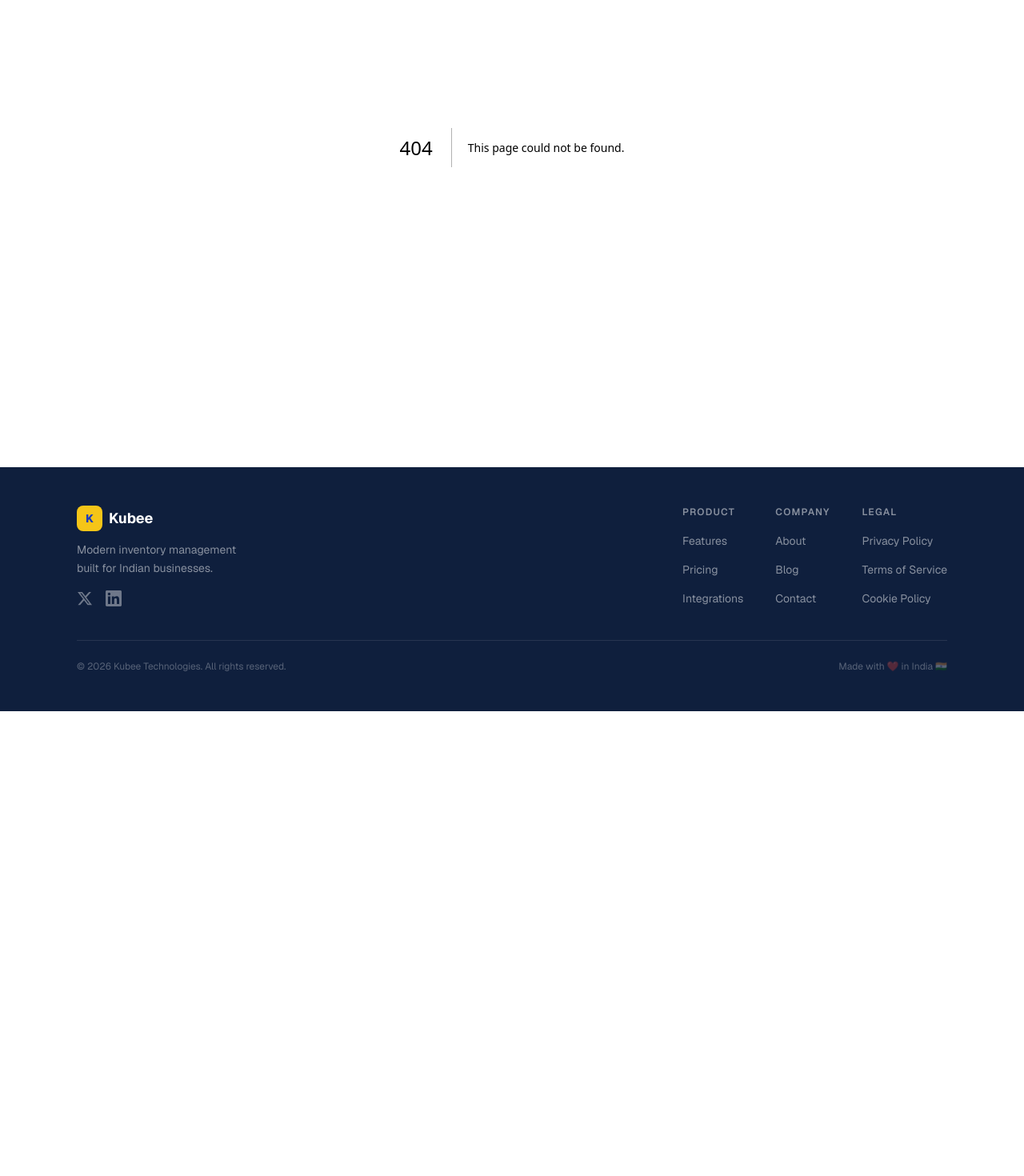
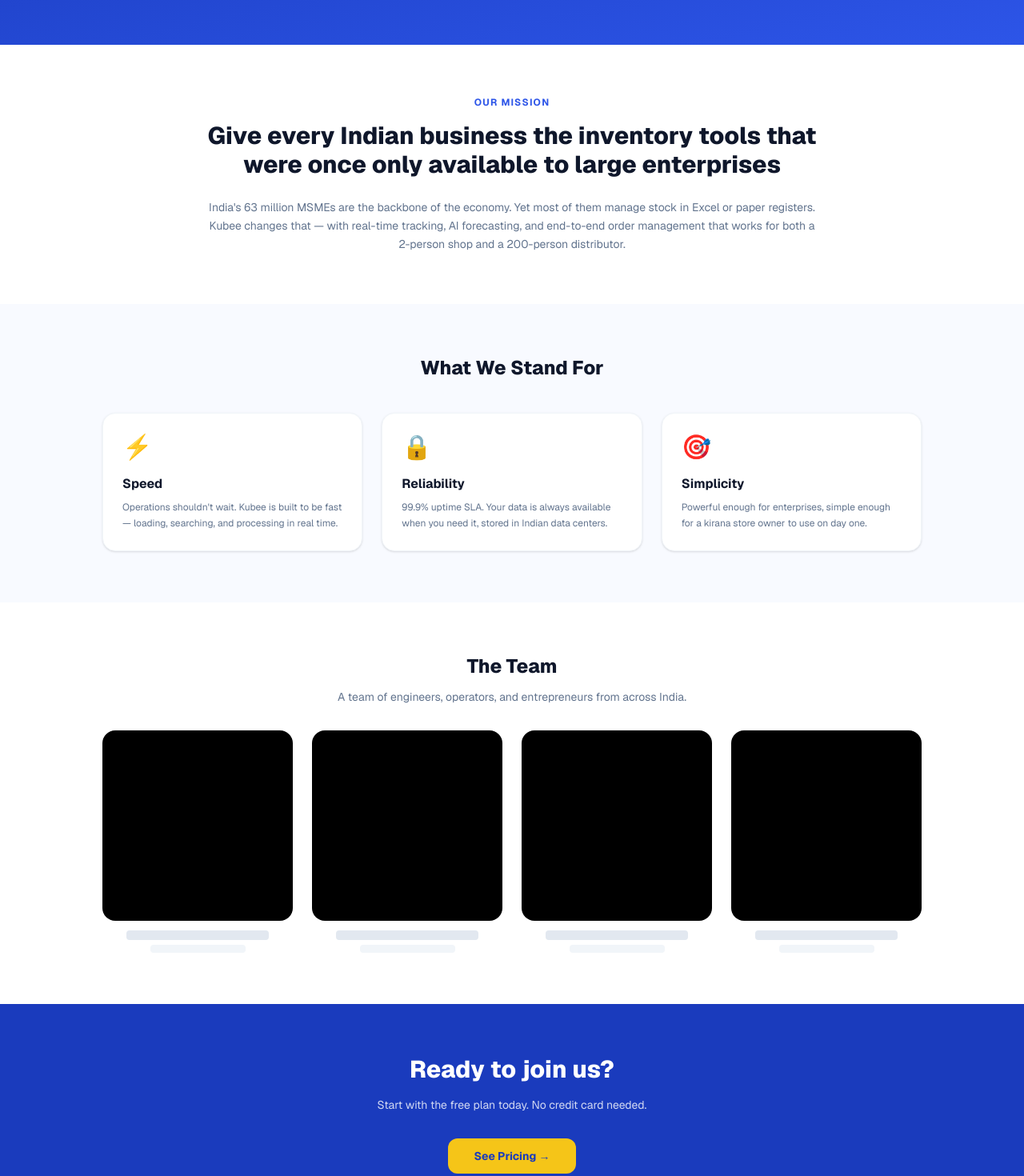
Before and after one commit to Heeneth12/kubee_mkt, a Next.js app: page /about in a window 1280 px wide. Before the commit this address had no page. Shown: the part 280-1750 px from the top of the page at 80% size. Before the commit the page ends 1169 px from the top, so only its background shows below. Built offline with nearby package versions, Linux system fonts and the light colour scheme.

Commit message:
feat: add about page with mission, values, team placeholders

```diff
--- /dev/null
+++ b/app/about/page.tsx
@@ -0,0 +1,99 @@
+import type { Metadata } from "next";
+import Link from "next/link";
+
+export const metadata: Metadata = {
+  title: "About",
+  description: "Learn about Kubee — modern inventory management built for Indian businesses.",
+};
+
+const values = [
+  {
+    icon: "⚡",
+    title: "Speed",
+    description: "Operations shouldn't wait. Kubee is built to be fast — loading, searching, and processing in real time.",
+  },
+  {
+    icon: "🔒",
+    title: "Reliability",
+    description: "99.9% uptime SLA. Your data is always available when you need it, stored in Indian data centers.",
+  },
+  {
+    icon: "🎯",
+    title: "Simplicity",
+    description: "Powerful enough for enterprises, simple enough for a kirana store owner to use on day one.",
+  },
+];
+
+export default function AboutPage() {
+  return (
+    <>
+      {/* Hero */}
+      <section className="bg-gradient-to-br from-brand-blue-dark to-brand-blue py-20 text-center px-4">
+        <h1 className="text-4xl sm:text-5xl font-extrabold text-white mb-4">
+          Built for Indian Businesses
+        </h1>
+        <p className="text-base text-white/80 max-w-xl mx-auto">
+          We started Kubee because we saw Indian businesses struggling with outdated spreadsheets and expensive software that wasn't built for the way India works.
+        </p>
+      </section>
+
+      {/* Mission */}
+      <section className="py-16 px-4">
+        <div className="max-w-3xl mx-auto text-center">
+          <p className="text-xs font-bold text-brand-blue uppercase tracking-widest mb-4">Our Mission</p>
+          <h2 className="text-3xl font-extrabold text-slate-900 mb-6">
+            Give every Indian business the inventory tools that were once only available to large enterprises
+          </h2>
+          <p className="text-sm text-slate-500 leading-relaxed">
+            India's 63 million MSMEs are the backbone of the economy. Yet most of them manage stock in Excel or paper registers. Kubee changes that — with real-time tracking, AI forecasting, and end-to-end order management that works for both a 2-person shop and a 200-person distributor.
+          </p>
+        </div>
+      </section>
+
+      {/* Values */}
+      <section className="bg-brand-light py-16 px-4">
+        <div className="max-w-5xl mx-auto">
+          <h2 className="text-2xl font-extrabold text-slate-900 text-center mb-10">What We Stand For</h2>
+          <div className="grid grid-cols-1 sm:grid-cols-3 gap-6">
+            {values.map((v) => (
+              <div key={v.title} className="bg-white rounded-2xl p-6 border border-slate-100 shadow-sm">
+                <div className="text-3xl mb-4">{v.icon}</div>
+                <h3 className="font-bold text-slate-900 mb-2">{v.title}</h3>
+                <p className="text-xs text-slate-500 leading-relaxed">{v.description}</p>
+              </div>
+            ))}
+          </div>
+        </div>
+      </section>
+
+      {/* Team placeholder */}
+      <section className="py-16 px-4">
+        <div className="max-w-5xl mx-auto text-center">
+          <h2 className="text-2xl font-extrabold text-slate-900 mb-3">The Team</h2>
+          <p className="text-sm text-slate-500 mb-8">A team of engineers, operators, and entrepreneurs from across India.</p>
+          <div className="grid grid-cols-2 sm:grid-cols-4 gap-6">
+            {[1, 2, 3, 4].map((i) => (
+              <div key={i} className="text-center">
+                <div className="bg-black rounded-2xl w-full aspect-square mb-3" />
+                <div className="h-3 bg-slate-200 rounded w-3/4 mx-auto mb-1.5" />
+                <div className="h-2.5 bg-slate-100 rounded w-1/2 mx-auto" />
+              </div>
+            ))}
+          </div>
+        </div>
+      </section>
+
+      {/* CTA */}
+      <section className="bg-brand-blue-dark py-16 px-4 text-center">
+        <h2 className="text-3xl font-extrabold text-white mb-4">Ready to join us?</h2>
+        <p className="text-sm text-white/80 mb-8">Start with the free plan today. No credit card needed.</p>
+        <Link
+          href="/pricing"
+          className="inline-block bg-brand-yellow text-brand-blue-dark font-bold px-8 py-3 rounded-xl text-sm hover:opacity-90 transition-opacity"
+        >
+          See Pricing →
+        </Link>
+      </section>
+    </>
+  );
+}
```
